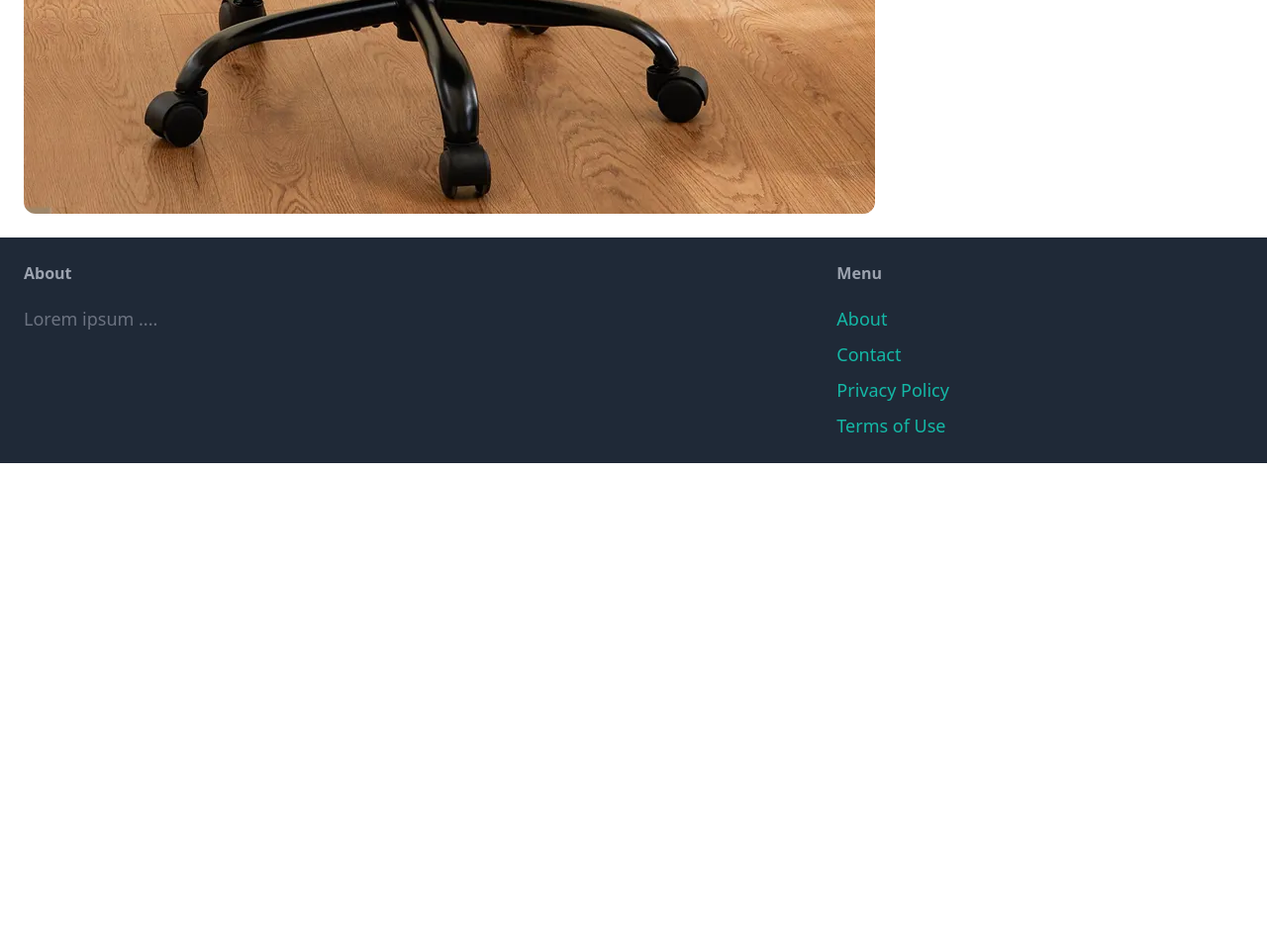
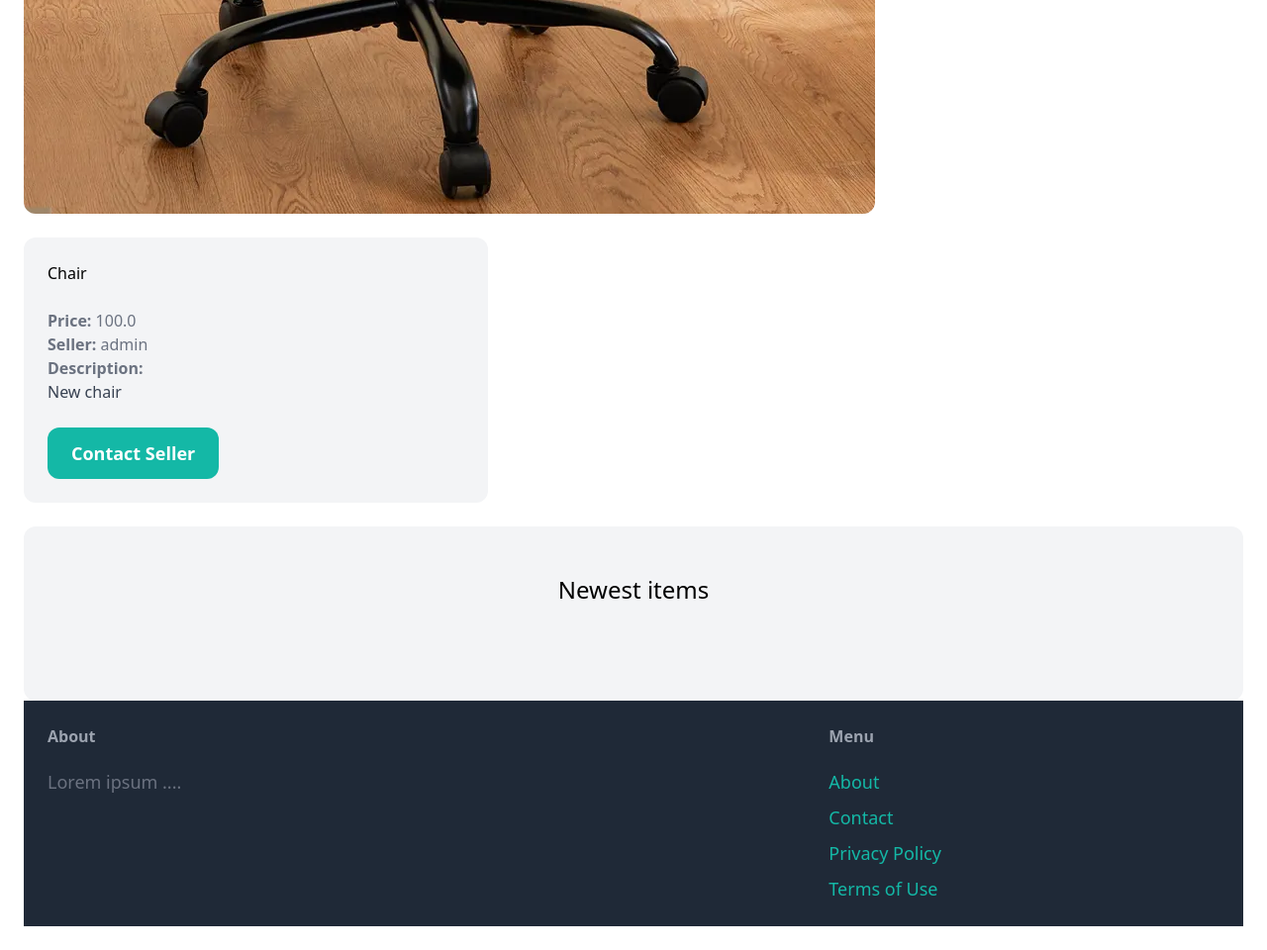
Before and after one commit to ShonMG/zoos, a Django app: page /items/1 in a window 1280 px wide. Shown: the part 745-1705 px from the top of the page at 99% size. Before the commit the page ends 1213 px from the top, so only its background shows below. Run offline with Django 5.2, Linux system fonts and the light colour scheme; data comes from the database, SQL or seed files in the repository; some libraries are stand-ins or nearby versions.

Commit message:
update details template

```diff
--- a/item/templates/item/detail.html
+++ b/item/templates/item/detail.html
@@ -3,10 +3,45 @@
 {% block title %}{{ item.name }}{% endblock %}
 
 {% block content %}
-<div class="grid grid-cols05 gap-6">
+<div class="grid grid- -5 gap-6">
     <div class="col-span-3">
         <img src="{{ item.image.url }}" class="rounded-xl">
     </div>
+
+    <div class="col-span-2 p-6 bg-gray-100 rounded-xl">
+        <h1 class="mb-6 text=3xl"> {{ item.name }}</h1>
+        <p class="text-gray-500"><strong>Price: </strong> {{ item.price }} </p>
+        <p class="text-gray-500"><strong>Seller: </strong> {{ item.created_by.username }} </p>
+
+        {% if item.description %}
+            <p class="text-gray-700">
+                <strong class="text-gray-500">Description:</strong><br>
+                {{ item.description }}
+            </p>
+        {% endif %}
+
+        <a href="#" class="inline-block mt-6 px-6 py-3 text-lg font-semibold bg-teal-500 text-white rounded-xl hover:bg-teal-700">Contact Seller</a>
+
+    </div>
+</div>
+<div class="mt-6 px-6 py-12 bg-gray-100 rounded-xl">
+        <h2 class="mb-12 text-2xl text-center">Newest items</h2>
+
+        <div class="grid grid-cols-3 gap-3">
+            {% for item in items%}
+                <div>
+                    <a href=" {% url 'item:detail' item.id %}">
+                        <div>
+                            <img src="{{ item.image.url }}" class="rounded-t-xl">
+                        </div>
+
+                        <div class="p-6 bg-white rounded-b-xl">
+                            <h2 class="text-2xl">{{ item.name }}</h2>
+                            <p class="text-gray-500">Price: {{ item.price }}</p>
+                        </div>
+                    </a>
+                 </div>
+            {% endfor %}
 </div>
 
 {% endblock %}
--- a/item/views.py
+++ b/item/views.py
@@ -5,7 +5,10 @@
 def detail(request, pk):
     item = get_object_or_404(Item, pk=pk)
 
+    related_items = Item.objects.filter(category=item.category, is_sold=False).exclude(pk=pk)[0:3]
+
     return render(request, 'item/detail.html', {
-        'item': item
+        'item': item,
+        'related_items': related_items,
 
     })
```
